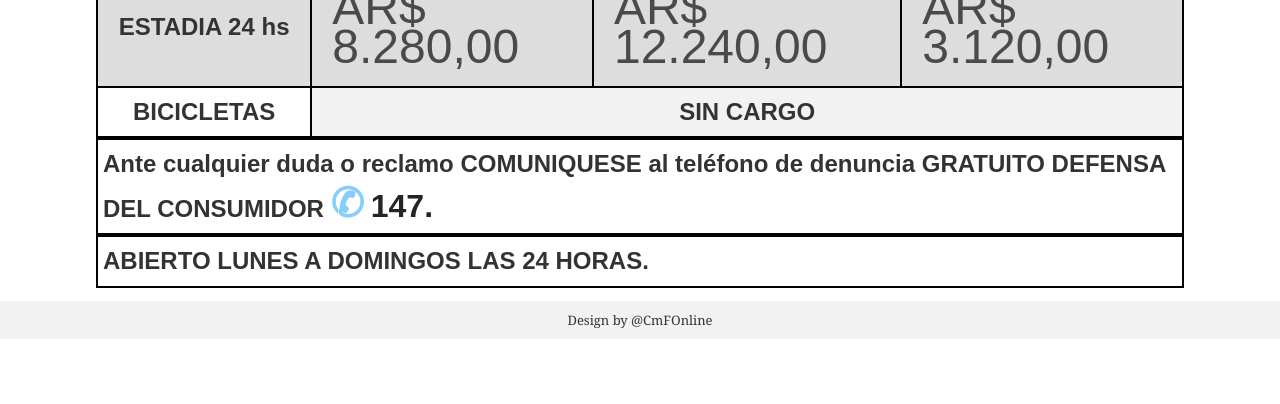
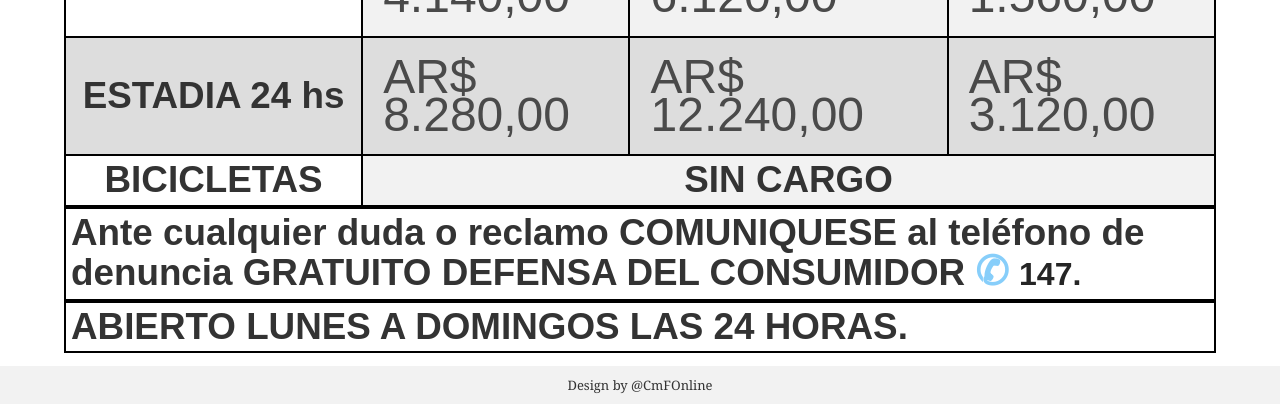
Before and after one commit to jlctecno/kiosk, a plain HTML site: page index.html in a window 1280 px wide. Shown: the part 774-1178 px from the top of the page. Before the commit the page ends 1113 px from the top, so only its background shows below. Drawn offline with Linux system fonts and the light colour scheme.

Commit message:
update css

```diff
--- a/css/style.css
+++ b/css/style.css
@@ -16,8 +16,8 @@ p {
 }
 
 .container {
-    width: 90%;
-    max-width: 85%;
+    width: 95%;
+    max-width: 90%;
     margin: 0 auto;
 }
 
@@ -181,6 +181,10 @@ mark.negro {
     padding: 5px;
   }
 
+  th {
+    font-size: 2.3rem;
+}
+
   td {
     border: 2px solid black;
     padding: 20px;
```
